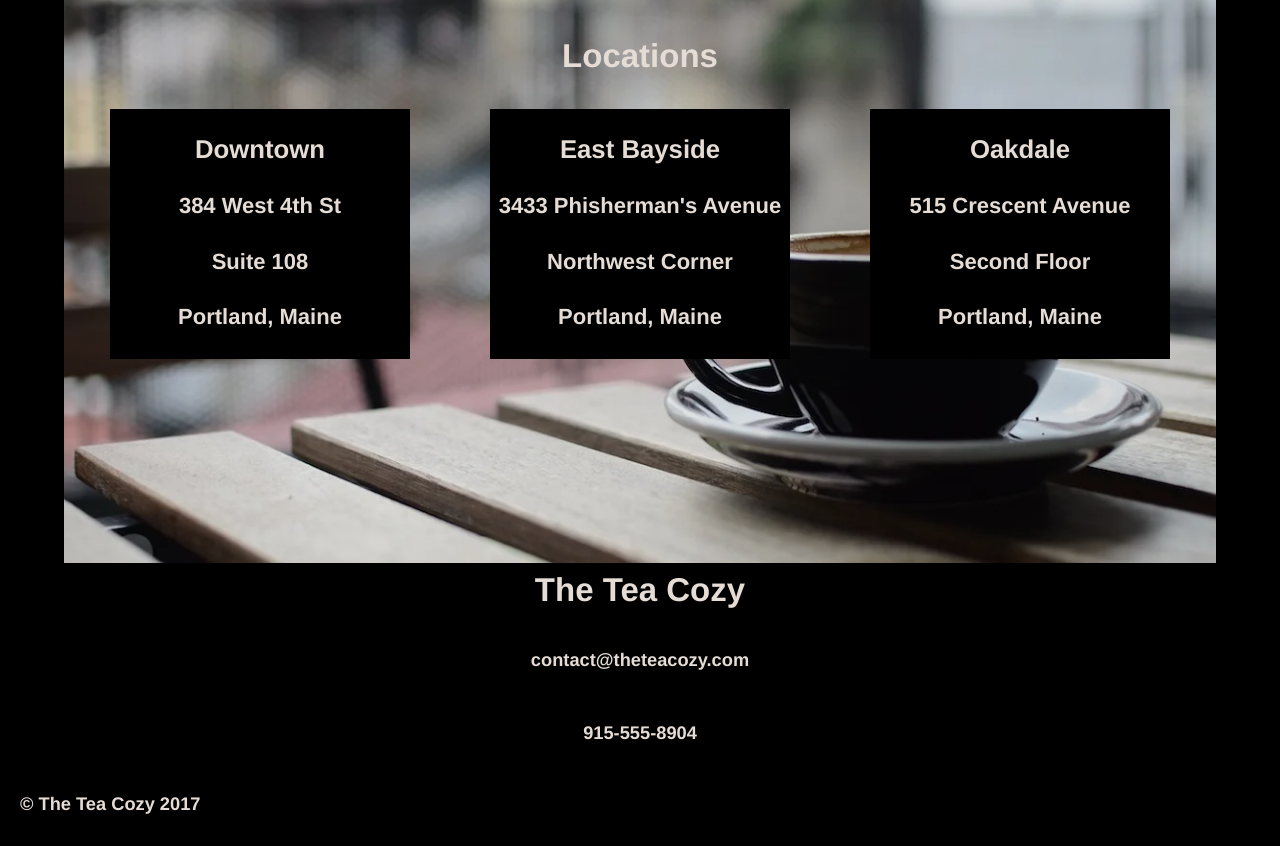
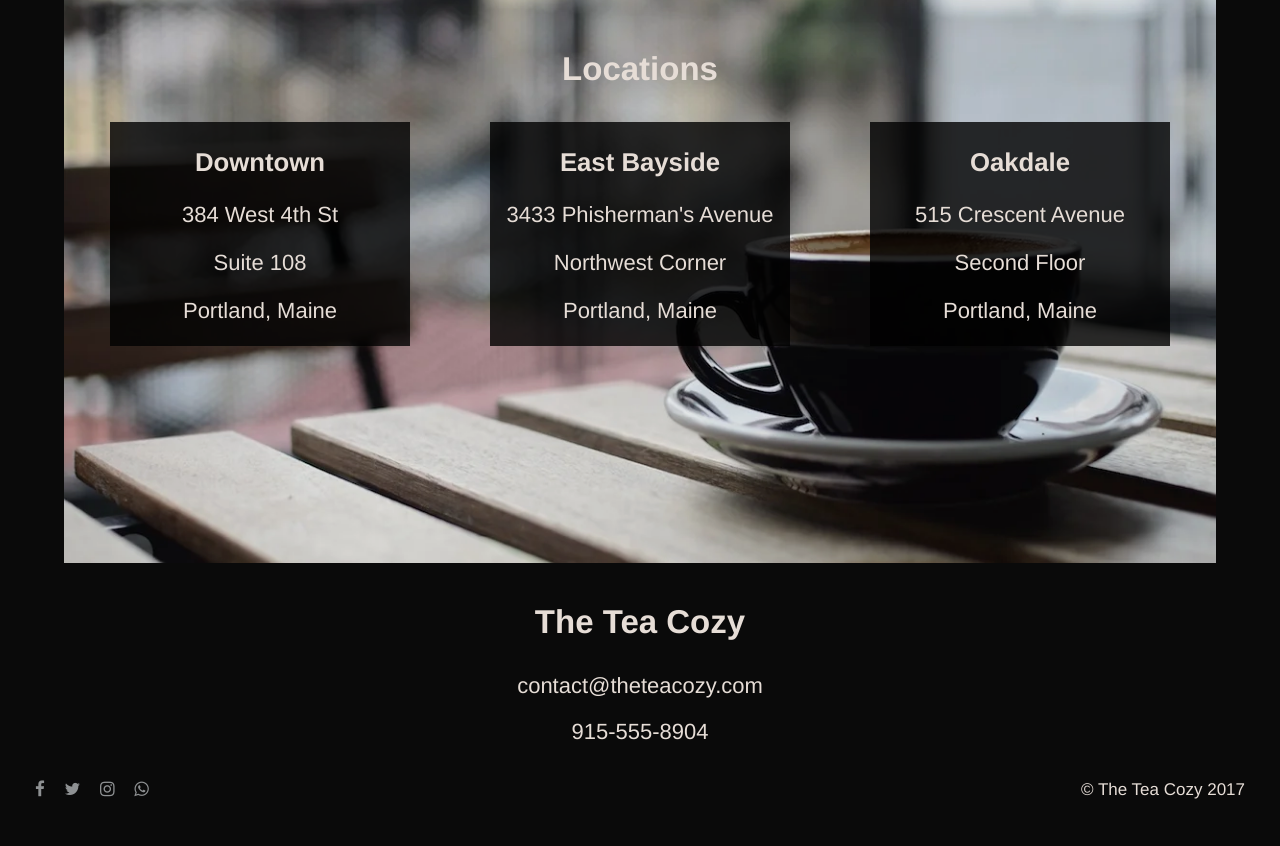
Before and after one commit to ruzannastubbs/teaCozyProject, a plain HTML site: page index.html in a window 1280 px wide. Shown: the part 1494-2340 px from the top of the page. After the commit the page ends 2311 px from the top, so only its background shows below. Drawn offline with Linux system fonts and the light colour scheme.

Commit message:
commit on 'master'

```diff
--- a/css/style.css
+++ b/css/style.css
@@ -2,7 +2,7 @@ body {
 	font-family: Helvetica;
 	font-size: 22px;
 	color: seashell;
-	background-color: black;
+	background-color: rgba(0, 0, 0, 0.959);
 	opacity: 0.9;
 	text-align: center;
 	margin: 0;
@@ -17,12 +17,12 @@ body {
 	justify-content: space-between;
 	align-items: center;
 	border-bottom: 1px solid seashell;
-	background-color: black;
+	background-color: rgba(0, 0, 0, 0.925);
 	position: fixed;
 	top: 0;
 	left: 0;
 }
-@media only screen and (min-width: 310px) and (max-width: 560px){
+@media only screen and (min-width: 310px) and (max-width: 648px){
 .navbar {
 	height: 85px;
 	flex-direction: column;
@@ -32,15 +32,18 @@ body {
 }
 .navbar .logo img {
 	height: 50px;
-	padding-left: 10px;
+	margin-left: 20px;
 }
-.navbar ul {
+.navbar ul{
 	list-style: none;
 	text-decoration: underline;
 	display: flex;
+	margin-right: 25px;
+}
+.navbar ul li {
+	padding-right: 5px;
 }
 .navbar a {
-	padding-right: 12px;
 	color: seashell;
 }
 /*Mission section / if  % and vh are used instead of px hard coding, a lot of time and nerves can be saved!!!!*/
@@ -67,7 +70,9 @@ body {
 }
 .mission-title .mission-h{
    width: 100%;
-   background-color: black;
+   background-color: rgba(0, 0, 0, 0.8);
+   opacity: 0.7;
+   padding: 7px;
    margin: 0;
 }
 @media only screen and (min-width: 359px) and (max-width: 570px){
@@ -166,7 +171,7 @@ body {
 }
 .locations-container .locations-divs-wrapper .locations-divs {
 	width: 300px;
-	background-color: black;
+	background-color: rgba(0, 0, 0, 0.8);
 	margin: 7px 40px;
 }
 
@@ -187,10 +192,27 @@ footer .footer-info-container {
 	flex-direction: column;
 	justify-content: center;
 	align-items: center;
-	line-height: 12px;
+
 }
-footer .copyright {
+
+footer .footer-info-container p {
+	margin: 5px 0;
+}
+footer .footer-copyright-container {
 	display: flex;
-	align-items: left;
-	padding-left: 20px;
+	justify-content: space-between;
+	align-items: center;
+	margin: 0 35px;
+	font-size: 17px;
 }
+footer .footer-copyright-container .social-icons a{
+	color: rgb(158, 161, 163);
+	letter-spacing: 15px;
+	text-decoration: none;
+}
+
+@media only screen and (min-width: 320px) and (max-width: 859px){
+	footer .footer-copyright-container {
+		flex-direction: column;
+	}
+}
--- a/index.html
+++ b/index.html
@@ -4,17 +4,20 @@
 	<meta charset="utf-8">
 	<meta name="viewport" content="width=device-width, initial-scale=1">
 	<link rel="stylesheet" type="text/css" href="css/style.css">
+  <link rel="stylesheet" href="https://cdnjs.cloudflare.com/ajax/libs/font-awesome/4.7.0/css/font-awesome.min.css">
 	<title>Tea Cozy</title>
 </head>
 <body>
 	<!-- navbar -->
   <nav class="navbar">
   	<div class="logo"><img src="images/img-tea-cozy-logo.webp"></div>
-  	<ul>
+
+    <ul>
   		<li><a href="#mission">Mission</a></li>
   		<li><a href="#featured">Featured Tea</a></li>
   		<li><a href="#locations">Locations</a></li>
   	</ul>
+
   </nav>
  <!-- Mission section -->
 
@@ -64,21 +67,21 @@
  <div class="locations-divs-wrapper">
   <div class="locations-divs">
     <h3>Downtown</h3>
-    <h4>384 West 4th St</h4>
-    <h4>Suite 108</h4>
-    <h4>Portland, Maine</h4>
+    <p>384 West 4th St</p>
+    <p>Suite 108</p>
+    <p>Portland, Maine</p>
   </div>
   <div class="locations-divs">
     <h3>East Bayside</h3>
-    <h4>3433 Phisherman's Avenue</h4>
-    <h4>Northwest Corner</h4>
-    <h4>Portland, Maine</h4>
+    <p>3433 Phisherman's Avenue</p>
+    <p>Northwest Corner</p>
+    <p>Portland, Maine</p>
   </div>
   <div class="locations-divs">
     <h3>Oakdale</h3>
-    <h4>515 Crescent Avenue</h4>
-    <h4>Second Floor</h4>
-    <h4>Portland, Maine</h4>
+    <p>515 Crescent Avenue</p>
+    <p>Second Floor</p>
+    <p>Portland, Maine</p>
   </div>
  </div>
 </div>
@@ -87,12 +90,20 @@
   <footer>
     <div class="footer-info-container">
       <h2>The Tea Cozy</h2>
-      <h5>contact&#64;theteacozy&#46;com</h5>
-      <h5>915&#45;555&#45;8904</h5>
+      <p>contact&#64;theteacozy&#46;com<p>
+      <p>915&#45;555&#45;8904</p>
     </div>
-    <div class="copyright">
-      <h5>&copy; The Tea Cozy 2017</h5>
-    </div>
+    <div class="footer-copyright-container">
+      <div class="social-icons">
+      <a href="#" class="fa fa-facebook"></a>
+      <a href="#" class="fa fa-twitter"></a>
+      <a href="#" class="fa fa-instagram"></a>
+      <a href="#" class="fa fa-whatsapp"></a>
+     </div>
+      <div class="copyright">
+      <p>&copy; The Tea Cozy 2017</p>
+     </div>
+   </div>
   </footer>
 </body>
 </html>
```
